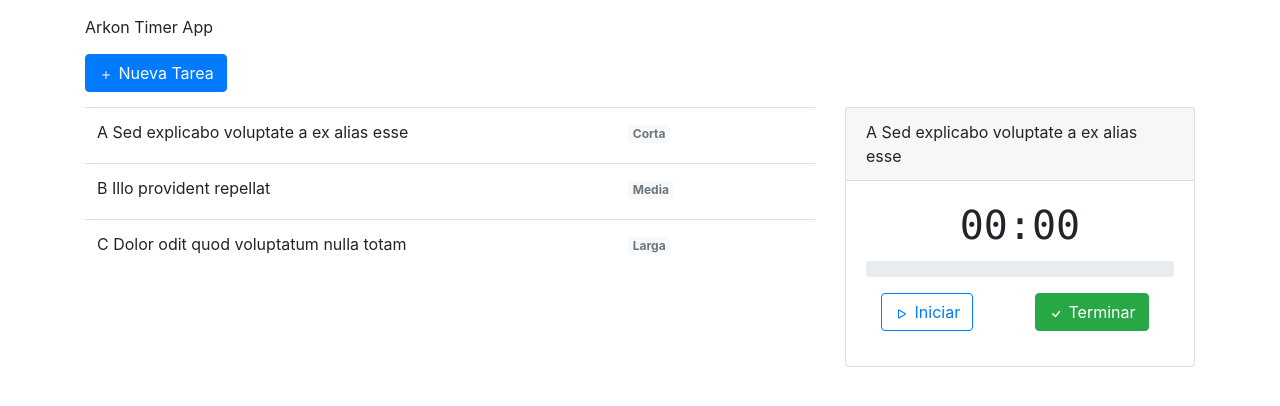
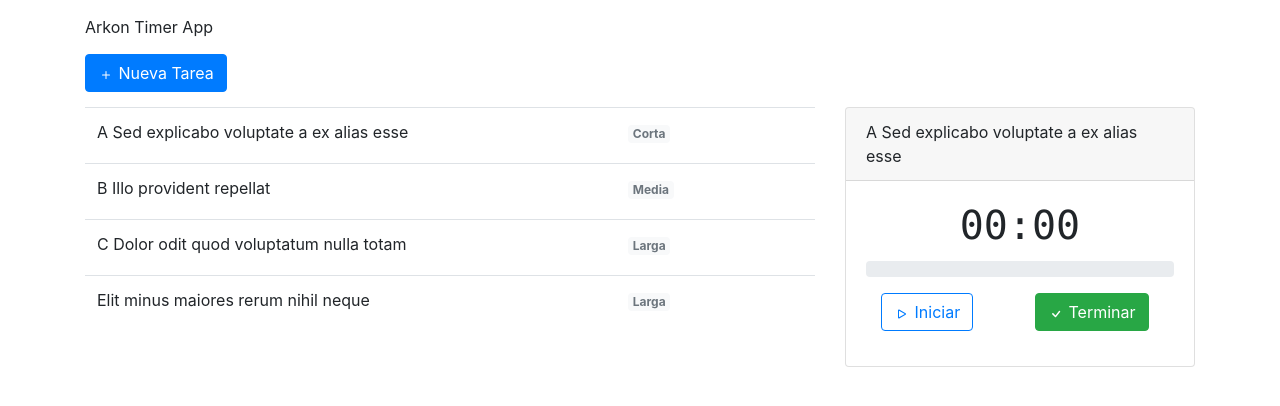
Before and after one commit to jmmendivil/taskmanager, a React (Create React App) app: page / in a window 1280 px wide. Shown: the top 406 px of the page. Built offline with nearby package versions, Linux system fonts and the light colour scheme.

Commit message:
chore(refactor): use rAF instead setInterval
- rAF for chronometer updates
- add tasks seed own file

```diff
--- a/src/App.js
+++ b/src/App.js
@@ -9,77 +9,32 @@ import 'bootstrap/dist/css/bootstrap.min.css'
 import Chronometer from './components/Chronometer/Chronometer'
 import useChronometer from './hooks/useChronometer'
 import getDiffs from './utils/getDiffs'
-
-const _tasks = [
-  {
-    title: 'A Sed explicabo voluptate a ex alias esse ',
-    duration: 30,
-    progress: 233,
-    created: 23947829,
-    updates: [
-      [32423, 23423],
-      [32423, 23423],
-      [32423, 23423]
-    ]
-  },
-  {
-    title: 'B Illo provident repellat',
-    duration: 45,
-    progress: 23,
-    created: 2349087,
-    updates: [
-      [32423, 23423],
-      [32423, 23423],
-      [32423, 23423]
-    ]
-  },
-  {
-    title: 'C Dolor odit quod voluptatum nulla totam',
-    duration: 60,
-    progress: 23,
-    created: 23084029,
-    updates: [
-      [32423, 23423],
-      [32423, 23423],
-      [32423, 23423]
-    ]
-  }
-]
+import _tasks from './models/tasks.seed'
 
 function App () {
-  const {
-    tasks,
-    firstTask,
-    createTask,
-    updateTask,
-    deleteTask
-  } = useTasks(
-    // initial tasks
+  const { tasks, firstTask, createTask, updateTask, deleteTask } = useTasks(
     _tasks,
-    // create emtpy task
     () => ({ ...TASK_MODEL, created: Date.now() })
   )
 
-  const {
-    status,
-    progress,
-    startChronometer,
-    stopChronometer
-  } = useChronometer()
+  const { status, progress, startChronometer, stopChronometer } = useChronometer()
 
   const handleChronoStart = () => {
+    // update start-date
     const now = Date.now()
     firstTask.updates.unshift([now])
     // run chronometer
     startChronometer(firstTask.duration, firstTask.progress, now)
   }
   const handleChronoStop = () => {
+    // stop chronometer
+    stopChronometer()
     // update end-date
     firstTask.updates[0].push(Date.now())
     // update progress
     const { diff } = getDiffs(firstTask.updates[0], firstTask.progress)
     firstTask.progress = diff
-    stopChronometer()
+    // update first & all tasks
     updateTask(0)(firstTask)
   }
 
@@ -133,8 +88,4 @@ function App () {
     </Container>
   )
 }
-// <Button><Trash color='#dc3545'/></Button>
-// <Card.Text>
-// With supporting text below as a natural lead-in to additional content.
-  // </Card.Text>
 export default App
--- a/src/hooks/useChronometer.js
+++ b/src/hooks/useChronometer.js
@@ -1,13 +1,12 @@
 import { useState } from 'react'
 import getDiffs from '../utils/getDiffs'
 
+// use with rAF
+let requestId
 export default function useChronometer () {
-  const [status, setStatus] = useState('stoped')
-  // interval
-  const [chronometer, setChronometer] = useState()
+  const [status, setStatus] = useState('idle')
   // percent & label
   const [progress, setProgress] = useState([0, '00:00'])
-
 
   const getProgressPct = (duration, progress) => {
     const durationMillis = duration * 60 * 1000
@@ -21,24 +20,40 @@ export default function useChronometer () {
   }
 
   const startChronometer = (duration, prevProgress, startDate) => {
-    setChronometer(
-      setInterval(() => {
+    let start
+    const timerStuff = timestamp => {
+      // "remove" requestId to enable the loop
+      requestId = undefined
+      // execute every 1sec
+      if (start === undefined) start = timestamp
+      if (timestamp >= start + 1000) {
+        start = timestamp
+        // actual stuff
         const { diff, secs, mins } = getDiffs([startDate, +Date.now()], prevProgress)
         setProgress([
           getProgressPct(duration, diff),
           formatTimeText(mins, secs)
         ])
-      }, 1000)
-    )
+      }
+      // loop it!
+      startrAF()
+    }
+    const startrAF = () => {
+      if (!requestId) {
+        requestId = window.requestAnimationFrame(timerStuff)
+      }
+    }
+    startrAF()
     setStatus('started')
   }
 
   const stopChronometer = () => {
-    clearInterval(chronometer)
+    if (requestId) {
+      window.cancelAnimationFrame(requestId)
+      requestId = undefined
+    }
     setStatus('stoped')
   }
 
-
   return { status, progress, startChronometer, stopChronometer }
-
 }
--- /dev/null
+++ b/src/models/tasks.seed.js
@@ -0,0 +1,50 @@
+export default [
+  {
+    title: 'A Sed explicabo voluptate a ex alias esse ',
+    done: false,
+    duration: 30,
+    progress: 233,
+    created: 23947829,
+    updates: [
+      [32423, 23423],
+      [32423, 23423],
+      [32423, 23423]
+    ]
+  },
+  {
+    title: 'B Illo provident repellat',
+    done: false,
+    duration: 45,
+    progress: 23,
+    created: 2349087,
+    updates: [
+      [32423, 23423],
+      [32423, 23423],
+      [32423, 23423]
+    ]
+  },
+  {
+    title: 'C Dolor odit quod voluptatum nulla totam',
+    done: false,
+    duration: 60,
+    progress: 23,
+    created: 23084029,
+    updates: [
+      [32423, 23423],
+      [32423, 23423],
+      [32423, 23423]
+    ]
+  },
+  {
+    title: 'Elit minus maiores rerum nihil neque',
+    done: true,
+    duration: 60,
+    progress: 23,
+    created: 23084224,
+    updates: [
+      [32423, 23423],
+      [32423, 23423],
+      [32423, 23423]
+    ]
+  }
+]
```
